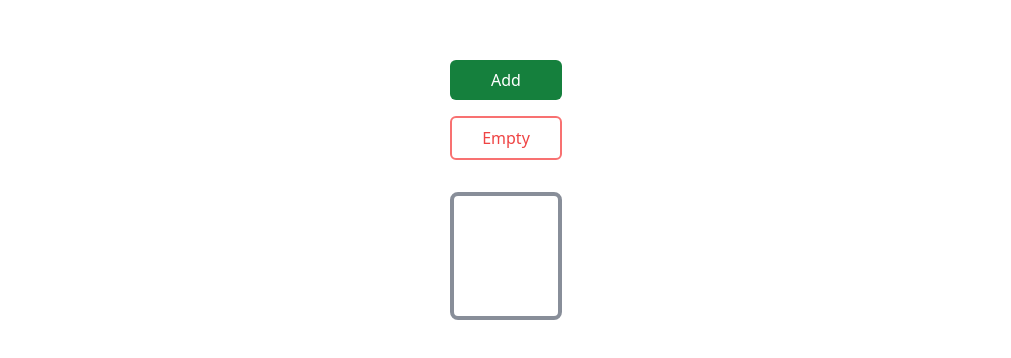
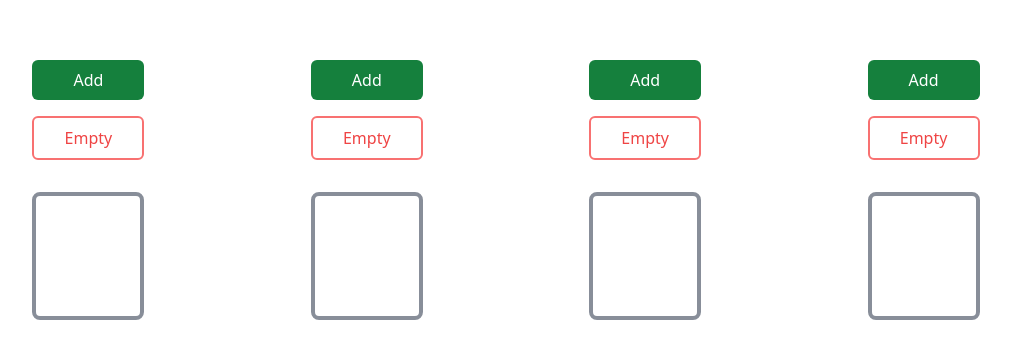
Before and after one commit to sombhotlu/water-container, a React (Vite) app: page / in a window 1280 px wide. Shown: the part 210-568 px from the top of the page, without its empty margins (134-1145 px from the left). Built offline with nearby package versions, Linux system fonts and the light colour scheme.

Commit message:
setting up barebones global context

```diff
--- a/src/App.tsx
+++ b/src/App.tsx
@@ -1,12 +1,15 @@
 import './App.scss'
 import {WaterContainer} from './components/water-container'
+import {useGlobalContext} from './global-context'
 
 function App() {
-	return (
-		<div className="flex justify-center items-center h-lvh ">
-			<WaterContainer></WaterContainer>
-		</div>
-	)
+	const {state} = useGlobalContext()
+
+	const content = new Array(state.containerCount)
+		.fill(0)
+		.map((_, index) => <WaterContainer key={index} containerNo={index} />)
+
+	return <div className="flex justify-evenly items-center h-lvh ">{content}</div>
 }
 
 export default App
--- a/src/components/water-container.tsx
+++ b/src/components/water-container.tsx
@@ -1,10 +1,14 @@
 import {useState} from 'react'
 
-function WaterContainer() {
+type WaterContainerProps = {
+	containerNo: number
+}
+
+function WaterContainer({containerNo}: WaterContainerProps) {
 	const [waterLevel, setWaterLevel] = useState(0)
 
 	function handleAdd() {
-		if (waterLevel > 5) return
+		if (waterLevel >= 5) return
 
 		setTimeout(() => {
 			setWaterLevel(waterLevel + 1)
@@ -31,7 +35,7 @@ function WaterContainer() {
 				<div
 					className={`w-full h-${
 						waterLevel < 5 ? `${waterLevel}/5` : `full`
-					} bg-sky-500 rounded-t-md rounded-b-sm absolute bottom-0 border-sky-600  ${
+					} bg-sky-500 rounded-t-md rounded-b-sm absolute bottom-0 border-sky-600 ${
 						waterLevel > 0 ? 'border-4' : ''
 					}`}
 				></div>
--- /dev/null
+++ b/src/global-context.tsx
@@ -0,0 +1,42 @@
+import {createContext, useContext, useReducer} from 'react'
+
+type GlobalState = {
+	containerCount: number
+}
+
+type Action = {
+	type: 'increment'
+}
+
+const GlobalContext = createContext<
+	{state: GlobalState; dispatch: React.Dispatch<Action>} | undefined
+>(undefined)
+
+function globalStateReducer(state: GlobalState, action: Action) {
+	switch (action.type) {
+		case 'increment':
+			return state
+		default: {
+			throw new Error(`Unhandled action type: ${action.type}`)
+		}
+	}
+}
+
+function GlobalStateProvider({children}: {children: React.ReactNode}) {
+	const [state, dispatch] = useReducer(globalStateReducer, {
+		containerCount: 4,
+	})
+
+	const value = {state, dispatch}
+
+	return <GlobalContext.Provider value={value}>{children}</GlobalContext.Provider>
+}
+
+function useGlobalContext() {
+	const context = useContext(GlobalContext)
+	if (context === undefined)
+		throw new Error('useGlobalContext must be used within a GlobalContextProvider')
+	return context
+}
+
+export {GlobalStateProvider, useGlobalContext}
--- a/src/main.tsx
+++ b/src/main.tsx
@@ -2,9 +2,12 @@ import React from 'react'
 import ReactDOM from 'react-dom/client'
 import App from './App.tsx'
 import './index.css'
+import {GlobalStateProvider} from './global-context.tsx'
 
 ReactDOM.createRoot(document.getElementById('root')!).render(
-  <React.StrictMode>
-    <App />
-  </React.StrictMode>,
+	<React.StrictMode>
+		<GlobalStateProvider>
+			<App />
+		</GlobalStateProvider>
+	</React.StrictMode>,
 )
```
